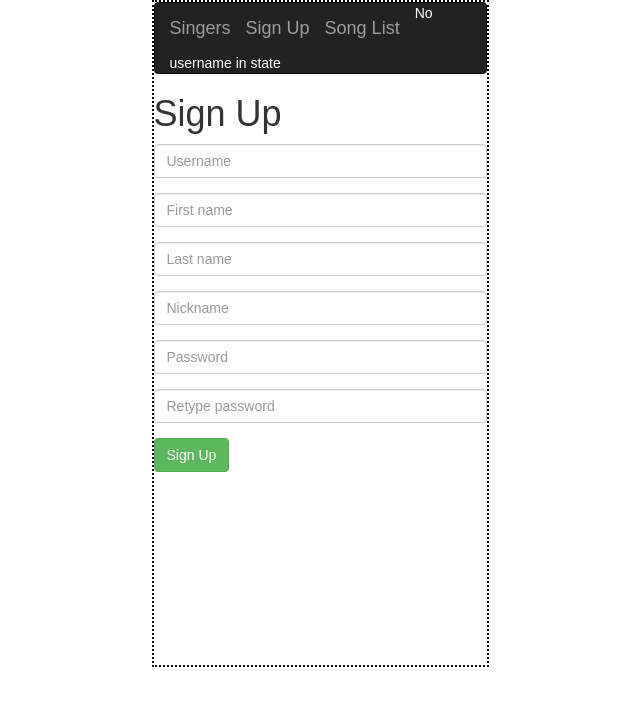
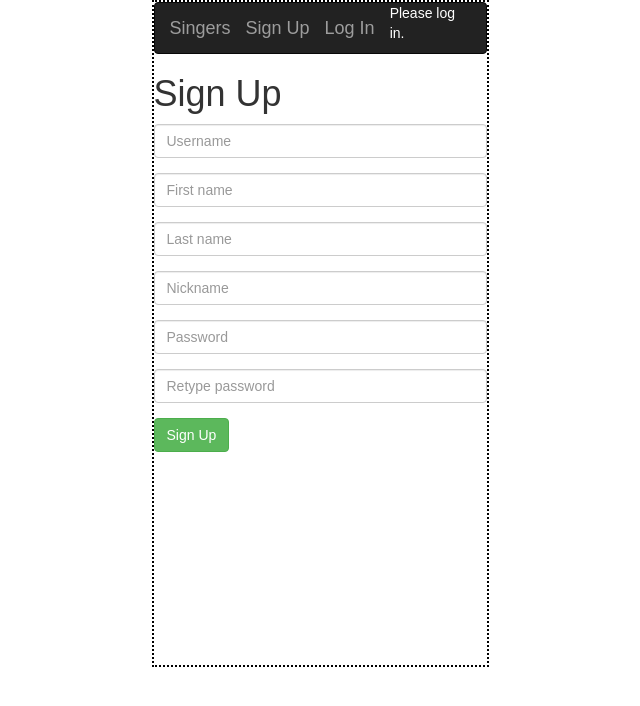
Before and after one commit to ChadGatling/karaoke_sign_up, a React (Create React App) app in the folder client/: page /signUp in a window 1280 px wide. Shown: the top 706 px of the page, without its empty margins (320-960 px from the left). Built offline with nearby package versions, Linux system fonts and the light colour scheme.

Commit message:
Log in, Register, Log out, Request song, all functional

```diff
--- a/client/src/App.js
+++ b/client/src/App.js
@@ -1,7 +1,6 @@
 import React, { Component } from 'react';
 import { BrowserRouter as Router, Route, Switch } from "react-router-dom";
 import Locations from "./pages/Locations";
-import Nav from "./components/Nav";
 import SignUp from "./pages/SignUp";
 import Singers from "./pages/Singers";
 import Songs from "./pages/Songs";
@@ -34,7 +33,6 @@ class App extends Component {
 							<Route exact path="/singers" component={Singers} />
 							<Route exact path="/songs" component={Songs} />
 							<Route exact path="/locations" component={Locations} />
-							<Route exact path="/Nav" component={Nav} />
 					</div>
 				</Router>
 			</div>
--- a/client/src/components/Nav/Nav.js
+++ b/client/src/components/Nav/Nav.js
@@ -1,4 +1,5 @@
 import React, { Component } from "react";
+import {withRouter} from "react-router-dom";
 import API from "../../utils/API";
 
 var Style = {
@@ -8,12 +9,25 @@ var Style = {
 
 class Nav extends Component {
 	state = {
-		username: this.props.username
+		username: this.props.username,
+		firstName: "",
+		song: "",
+		artist: "",
+		comment: "",
+		location: ""
 	};
 
 	componentDidMount() {
-		console.log("Nav username", this.state.username);
-		this.setState({username: this.props.username})
+		console.log("Nav props", this.props);
+		// API.session()
+		// 	.then(res => {
+		// 		// console.log("res.data", res);
+		// 		if (res.data) {
+		// 			this.setState({
+		// 				username: res.data.username
+		// 			});
+		// 		}
+		// 	});
 	};
 
 	handleLogout = event => {
@@ -36,26 +50,33 @@ class Nav extends Component {
 							<a href="/singers" className="navbar-brand">
 								Singers
 							</a>
-							{this.state.username &&
+							{this.props.username &&
 								<a href="/requestSong" className="navbar-brand">
 									Request Song
 								</a>
 							}
-							<a href="/signUp" className="navbar-brand">
+							{!this.props.username &&
+								<a href="/signUp" className="navbar-brand">
 								Sign Up
-							</a>
-							<a href="/songs" className="navbar-brand">
+								</a>
+							}
+							{!this.props.username &&
+								<a href="/logIn" className="navbar-brand">
+								Log In
+								</a>
+							}
+							{/*<a href="/songs" className="navbar-brand">
 								Song List
-							</a>
+							</a>*/}
 							{/*<a href="/locations" className="navbar-brand">
 								Locations
 							</a>*/}
-							{this.state.username &&
-								<a className="navbar-brand" onClick={this.handleLogout}>
+							{this.props.username &&
+								<a href="" className="navbar-brand" onClick={this.handleLogout}>
 									Log Out
 								</a>
 							}
-							<span>{this.state.username || "No username in state"}</span>
+							<span>{this.props.username || "Please log in."}</span>
 						</div>
 					</div>
 				</nav>
@@ -64,4 +85,4 @@ class Nav extends Component {
 	}
 }
 
-export default Nav;
+export default withRouter(Nav);
--- a/client/src/pages/LogIn/LogIn.js
+++ b/client/src/pages/LogIn/LogIn.js
@@ -22,8 +22,9 @@ class SignUp extends Component {
 		locations: [],
 		submitted: false
 	};
+	componentDidMount() {
 
-
+	};
 
 	handleInputChange = event => {
 		const { name, value } = event.target;
@@ -55,14 +56,10 @@ class SignUp extends Component {
 		}
 	}
 
-	componentDidMount() {
-
-	}
-
 	render() {
 		return(
 			<div style={ Style }>
-				<Nav username={this.state.username} />
+				<Nav props={this.props} />
 				<h1>Log In</h1>
 				{/*<span>{this.state.username}</span>*/}
 				<form>
--- a/client/src/pages/RequestSong/RequestSong.js
+++ b/client/src/pages/RequestSong/RequestSong.js
@@ -24,13 +24,12 @@ class RequestSong extends Component {
 	componentDidMount() {
 		API.session()
 			.then(res => {
-				// console.log("res.data", res);
+				console.log("res.data", res);
 				if (res.data) {
 					this.setState({
 						username: res.data.username,
 						firstName: res.data.firstName
 					});
-					console.log("RequestSong username", this.state.username);
 				}
 			});
 	};
--- a/client/src/pages/SignUp/SignUp.js
+++ b/client/src/pages/SignUp/SignUp.js
@@ -22,8 +22,6 @@ class SignUp extends Component {
 		locations: [],
 		submitted: false
 	};
-
-
 
 	handleInputChange = event => {
 		const { name, value } = event.target;
@@ -75,7 +73,7 @@ class SignUp extends Component {
 	render() {
 		return(
 			<div style={ Style }>
-				<Nav username={this.state.username} />
+				<Nav props={this.props} />
 				<h1>Sign Up</h1>
 				{/*<span>{this.state.username}</span>*/}
 				<form>
--- a/client/src/pages/Singers/Singers.js
+++ b/client/src/pages/Singers/Singers.js
@@ -5,7 +5,8 @@ import Nav from "../../components/Nav";
 
 class Singers extends Component {
 	state = {
-		singers: []
+		singers: [],
+		location: "Ego's"
 	};
 
 	componentDidMount() {
@@ -15,7 +16,7 @@ class Singers extends Component {
 	loadSingers = () => {
 		API.getSingers()
 			.then(res => {
-				this.setState({ singers: res.data})
+				this.setState({ singers: res.data })
 				})
 			.catch(err => console.log(err))
 	};
@@ -23,13 +24,14 @@ class Singers extends Component {
 	render() {
 		return (
 			<div>
-				<Nav />
-				<h1>Singers</h1>
+				<Nav props={this.props}/>
+				<h1>Singers at {this.state.location}</h1>
 				<div>
 					<List>
+						{!this.state.singers && <span>Loading Singers</span>}
 						{this.state.singers.map(singer => (
 							<ListItem key={singer._id}>
-								{singer.name} singing	{singer.song} by {singer.artist}
+								{singer.name} singing {singer.song} by {singer.artist}
 							</ListItem>
 						))}
 					</List>
--- a/client/src/pages/Welcome/Welcome.js
+++ b/client/src/pages/Welcome/Welcome.js
@@ -1,6 +1,7 @@
 import React, { Component } from "react";
 import {/*Input,*/ FormBtn/*, Select*/} from "../../components/Form";
 import Nav from "../../components/Nav";
+import API from "../../utils/API";
 
 var Style = {
   // width: "100%",
@@ -12,14 +13,26 @@ var Style = {
 
 class Welcome extends Component {
 	state = {
+		username: ""
+	};
 
+	componentDidMount() {
+		API.session()
+			.then(res => {
+				// console.log("res.data", res);
+				if (res.data) {
+					this.setState({
+						username: res.data.username
+					});
+				}
+			});
 	};
 
 	handleSignUp = event => {
 		event.preventDefault();
 
 		this.props.history.push("/signup")
-	}
+	};
 
 	handleLogIn = event => {
 		event.preventDefault();
@@ -30,10 +43,11 @@ class Welcome extends Component {
 	render() {
 		return(
 			<div style={ Style }>
-				<Nav />
+				<Nav props={this.props} />
 				<h1>Welcome</h1>
 				<p>Ready to sing? Just sing up or sign in, request a song, and have a drink.</p>
 				<div>
+					{!this.state.username &&
 						<form>
 							<FormBtn onClick={this.handleSignUp}>
 								Register
@@ -42,6 +56,7 @@ class Welcome extends Component {
 								Log in
 							</FormBtn>
 						</form>
+					}
 				</div>
 			</div>
 		);
```
Also changed, not shown: 1 other file (tests, documents, lock files or other folders). Lines whose indentation alone changed are shown as unchanged.
